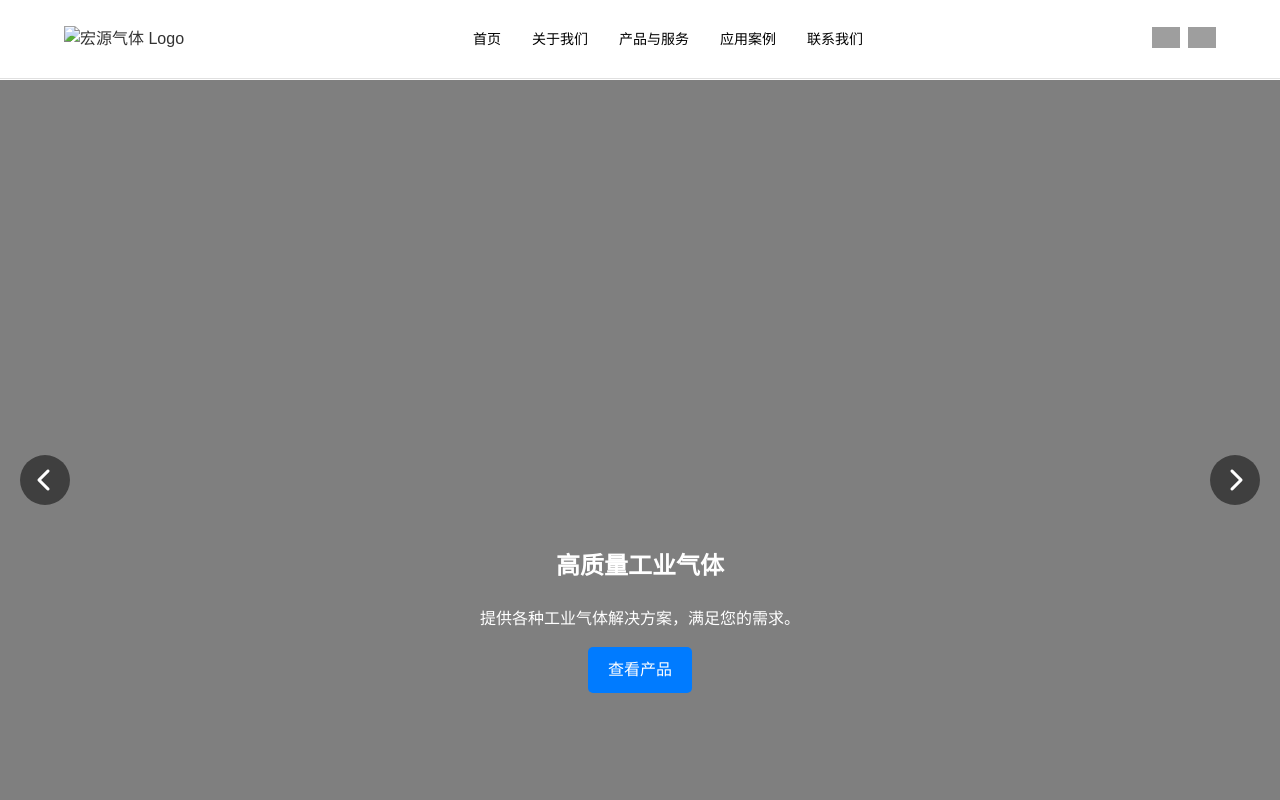
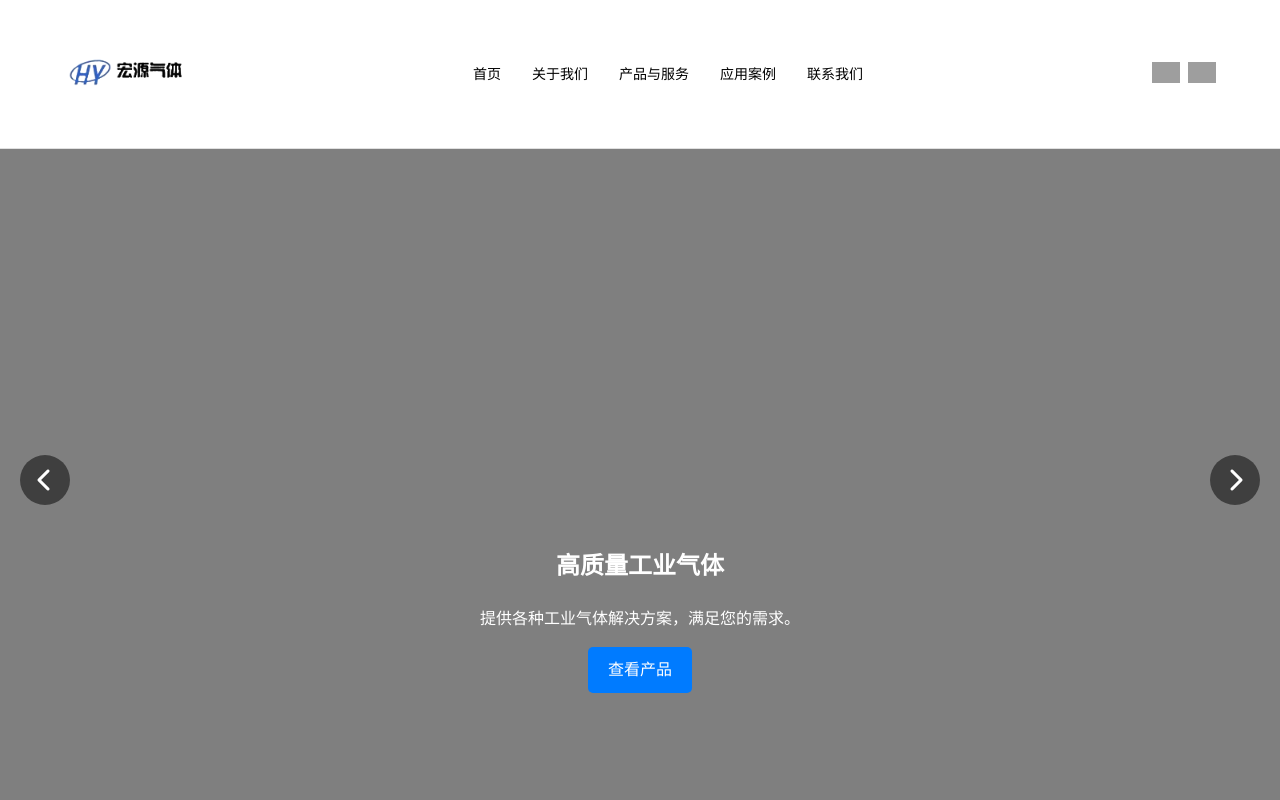
Before and after one commit to Airoceangases/Airocean-gases, a plain HTML site: page index.html in a window 1280 px wide. Shown: the top 800 px of the page. Drawn offline with Linux system fonts and the light colour scheme; grey boxes are pictures that could not be loaded; files whose address does not match are found by name.

Commit message:
Update index.html

```diff
--- a/index.html
+++ b/index.html
@@ -13,7 +13,7 @@
         <div class="container">
             <div class="header-content">
                 <div class="header-logo">
-                    <img src="images/logo.png" alt="宏源气体 Logo" style="width: 120px; height: auto;">
+                    <img src="logo.png" alt="宏源气体 Logo" style="width: 120px; height: auto;">
                 </div>
                 <nav>
                     <ul style="list-style-type: none; padding-left: 0; display: flex; gap: 15px;">
```
